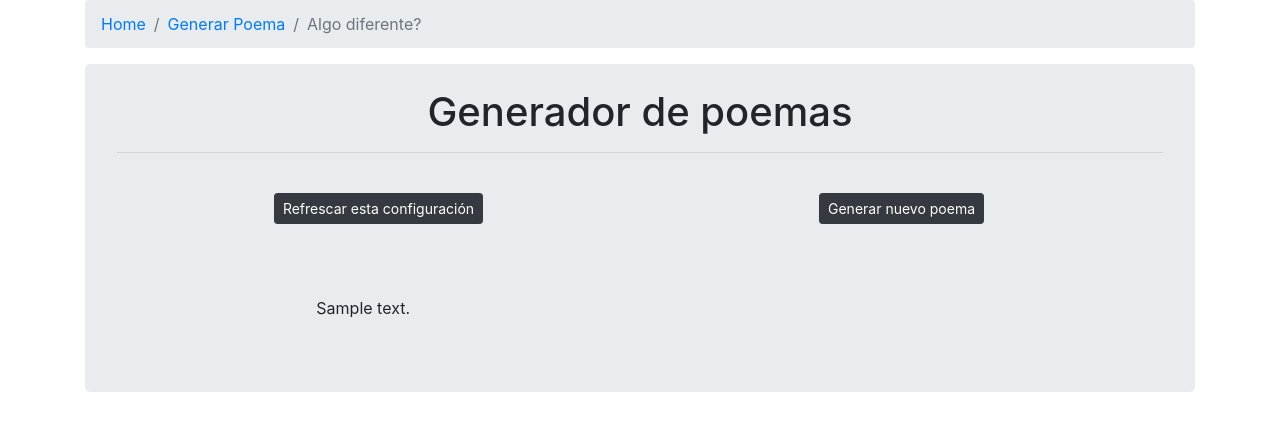
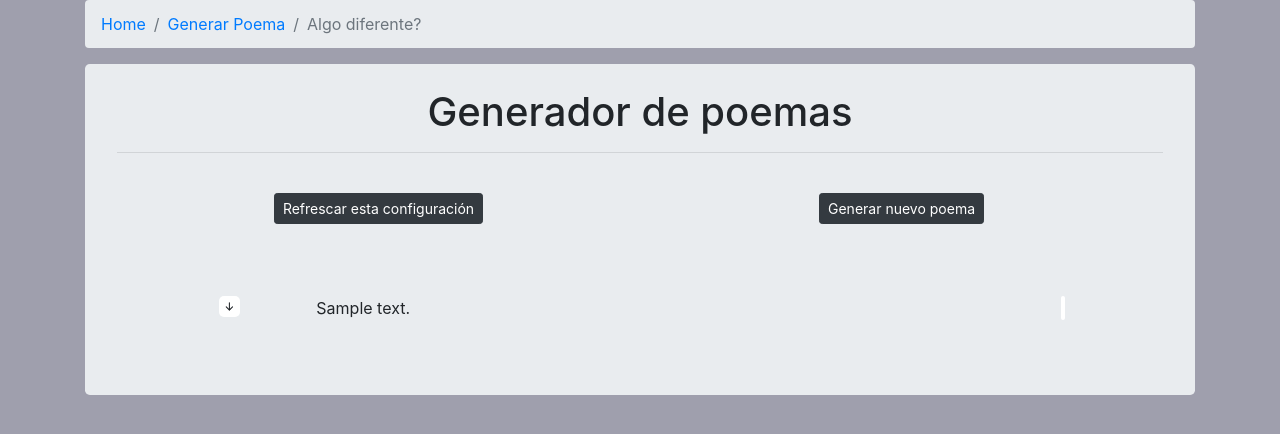
Before and after one commit to neburnodrog/Poebot, a Django app: template poems/templates/poems/poem.html in a window 1280 px wide. Shown: the top 434 px of the page. Run offline with Django 3.2, Linux system fonts and the light colour scheme; the template is opened without the code that fills it: most values are stand-ins (such as "Sample title", 1, 10 or a date in 2020); some libraries are stand-ins or nearby versions.

Commit message:
added some functionality to change the verses dinamically

```diff
--- a/poems/forms.py
+++ b/poems/forms.py
@@ -9,14 +9,15 @@ class CreatePoemForm(forms.Form):
         label="Número de versos",
         help_text="Número entero positivo.",
         required=False,
+        max_value=20
     )
 
     verse_length = forms.IntegerField(
         help_text="Medidos en número de sílabas (Mínimo 5 y máximo 19).",
         label="Longitud de los versos",
         required=False,
-        min_value=4,
-        max_value=20,
+        min_value=5,
+        max_value=19,
     )
 
     rhy_seq = forms.CharField(
--- a/poems/models.py
+++ b/poems/models.py
@@ -86,4 +86,6 @@ class Verse(models.Model):
         return self.verse_text
 
     def cut_verse(self):
-        return " ".join(self.verse_text.split()[:-1])
+        chopped_verse = self.verse_text.split()
+        verse_cut, last_word = chopped_verse[:-1], chopped_verse[-1]
+        return " ".join(verse_cut), last_word
--- a/poems/poemator.py
+++ b/poems/poemator.py
@@ -126,6 +126,8 @@ class PoemAutomator:
                 verse = self.select_verse(new_word, poem)
                 if verse:
                     return verse
+
+
 
         else:
             wordset_list = list(wordset)
@@ -386,7 +388,7 @@ def main():
     verse_length = input("Enter length of verses (ex: 5 or 5_8 (range) or 5, 8 (list of possible length): ").strip()
     rhy_seq = input("Enter sequence of rhymes").strip()
     poem_automator = PoemAutomator(ver_num=ver_num, verse_length=verse_length, rhy_seq=rhy_seq)
-    print("".join(poem_automator.poem))
+    print("\n".join([verse.verse_text if isinstance(verse, Verse) else "" for verse in poem_automator.poem]))
 
 
 if __name__ == "__main__":
--- a/poems/static/poems/create-poem.js
+++ b/poems/static/poems/create-poem.js
@@ -285,13 +285,13 @@ $(document).ready(function () {
       $( this ).removeClass( "is-invalid" ).addClass( "is-valid" );
       validInvalid( $( this ), "Si dejas este valor en blanco se generarán versos de tamaño variable y aleatorio" );
 
-    } else if ( 3 < verLenVal && verLenVal < 21 ) {
+    } else if ( 4 < verLenVal && verLenVal < 20 ) {
       $( this ).removeClass( "is-invalid" ).addClass( "is-valid" );
       validInvalid( $( this ), "Tiene buena pinta." );
 
     } else {
       $(this).removeClass( "is-valid" ).addClass( "is-invalid" );
-      validInvalid( $( this ), "El valor ha de ser un número entero positivo entre 4 y 20" );
+      validInvalid( $( this ), "El valor ha de ser un número entero positivo entre 5 y 19" );
     };
   });
 });
--- a/poems/static/poems/poem.js
+++ b/poems/static/poems/poem.js
@@ -2,14 +2,13 @@
 $(document).ready(function () {
 
   function swap(a, b) {
-      let a_mark = $("<span>").insertAfter(a);
-      let b_mark = $("<span>").insertAfter(b);
-      b.insertBefore(a_mark);
-      a.insertBefore(b_mark);
-      a_mark.remove();
-      b_mark.remove();
-
-  };
+    var verse_chosen_text = a.text();
+    var verse_chosen_id = a.attr("id");
+    var other_verse_text = b.text();
+    var other_verse_id = b.attr("id");
+    a.text(other_verse_text).attr("id", other_verse_id);
+    b.text(verse_chosen_text).attr("id", verse_chosen_id);
+  }
 
   $( '#reload' ).click( function() {
       location.reload();
@@ -23,19 +22,34 @@ $(document).ready(function () {
   });
 
   $( ".bi-arrow-down-short" ).click( function() {
-    let verse = $(this).parent().next().children();
-    let verse_index = verse.index($( ".verse" ));
-    let verse_to_change_with = $( ".verse" ).eq(verse_index + 1);
-    swap(verse, verse_to_change_with);
-
+    var verse_chosen = $(this).parent().next().children();
+    var verse_index = $( ".verse" ).index(verse_chosen);
+    var verse_next = $( ".verse" ).eq(verse_index + 1);
+    swap(verse_chosen, verse_next);
   });
 
   $( ".bi-arrow-up-short" ).click( function() {
-    let verse = $(this).parent().next().children();
-    let verse_index = verse.index($( ".verse" ));
-    let verse_to_change_with = $( ".verse" ).eq(verse_index + -1);
-    swap(verse, verse_to_change_with);
+    var verse_chosen = $(this).parent().next().children();
+    var verse_index = $( ".verse" ).index(verse_chosen);
+    var verse_prev = $( ".verse" ).eq(verse_index - 1);
+    swap(verse_chosen, verse_prev);
+  });
 
-  })
-  ;
+  $(".oi").click( function () {
+    var $verse_to_change = $(this).parent().prev().children();
+
+    $.ajax({
+      url: '/change_verse/',
+      data: `id=${$verse_to_change.attr("id")}`,
+      dataType: "json",
+      success: function(data){
+        if ( data.not_valid ) {
+          $verse_to_change.css("color", "red")
+        } else {
+          $verse_to_change.attr("id", data.id).text(data.verse_text);
+        };
+      }
+    });
+  });
+
 });
--- a/poems/static/poems/style.css
+++ b/poems/static/poems/style.css
@@ -0,0 +1,19 @@
+body {
+  background-color: #1136;
+}
+
+.oi {
+  padding: 2px;
+  border-radius: 5px;
+  background-color:white;
+}
+
+svg {
+  padding: 2px;
+  border-radius: 5px;
+  background-color: white;
+}
+
+#last_arrow {
+  background-color: #e9ecef;
+}
--- a/poems/templates/poems/poem.html
+++ b/poems/templates/poems/poem.html
@@ -15,35 +15,37 @@
           </div>
     </div><br><br><br>
 
-    <div class="container">
+    <div id="poem" class="container">
 
             {% for verse in object_list %}
 
                       {% if verse %}
                       <div class="row">
-                          <div class="col-2 text-right my-auto">
-                            <!-- {% if forloop.counter == 1 %}
-                            <svg width="1em" height="1em" viewBox="0 0 16 16" class="bi bi-arrow-down-short" fill="currentColor" xmlns="http://www.w3.org/2000/svg">
+                          <div class="col-2 text">
+                            {% if forloop.counter == 1 %}
+                            <svg width="1.3em" id="last_arrow" height="1.3em" viewBox="0 0 16 16" fill="currentColor" xmlns="http://www.w3.org/2000/svg">
+                            </svg>
+                            <svg width="1.3em" height="1.3em" viewBox="0 0 16 16" class="bi bi-arrow-down-short" fill="currentColor" xmlns="http://www.w3.org/2000/svg">
                               <path fill-rule="evenodd" d="M8 4a.5.5 0 0 1 .5.5v5.793l2.146-2.147a.5.5 0 0 1 .708.708l-3 3a.5.5 0 0 1-.708 0l-3-3a.5.5 0 1 1 .708-.708L7.5 10.293V4.5A.5.5 0 0 1 8 4z"/>
                             </svg>
                             {% elif forloop.last %}
-                            <svg width="1em" height="1em" viewBox="0 0 16 16" class="bi bi-arrow-up-short" fill="currentColor" xmlns="http://www.w3.org/2000/svg">
+                            <svg width="1.3em" height="1.3em" viewBox="0 0 16 16" class="bi bi-arrow-up-short" fill="currentColor" xmlns="http://www.w3.org/2000/svg">
                               <path fill-rule="evenodd" d="M8 12a.5.5 0 0 0 .5-.5V5.707l2.146 2.147a.5.5 0 0 0 .708-.708l-3-3a.5.5 0 0 0-.708 0l-3 3a.5.5 0 1 0 .708.708L7.5 5.707V11.5a.5.5 0 0 0 .5.5z"/>
                             </svg>
-                            <svg width="1em" height="1em" viewBox="0 0 16 16" fill="currentColor" xmlns="http://www.w3.org/2000/svg">
+                            <svg width="1.3em" id="last_arrow" height="1.3em" viewBox="0 0 16 16" fill="currentColor" xmlns="http://www.w3.org/2000/svg">
                             </svg>
                             {% else %}
-                            <svg width="1em" height="1em" viewBox="0 0 16 16" class="bi bi-arrow-up-short" fill="currentColor" xmlns="http://www.w3.org/2000/svg">
+                            <svg width="1.3em" height="1.3em" viewBox="0 0 16 16" class="bi bi-arrow-up-short" fill="currentColor" xmlns="http://www.w3.org/2000/svg">
                               <path fill-rule="evenodd" d="M8 12a.5.5 0 0 0 .5-.5V5.707l2.146 2.147a.5.5 0 0 0 .708-.708l-3-3a.5.5 0 0 0-.708 0l-3 3a.5.5 0 1 0 .708.708L7.5 5.707V11.5a.5.5 0 0 0 .5.5z"/>
                             </svg>
-                            <svg width="1em" height="1em" viewBox="0 0 16 16" class="bi bi-arrow-down-short" fill="currentColor" xmlns="http://www.w3.org/2000/svg">
+                            <svg width="1.3em" height="1.3em" viewBox="0 0 16 16" class="bi bi-arrow-down-short" fill="currentColor" xmlns="http://www.w3.org/2000/svg">
                               <path fill-rule="evenodd" d="M8 4a.5.5 0 0 1 .5.5v5.793l2.146-2.147a.5.5 0 0 1 .708.708l-3 3a.5.5 0 0 1-.708 0l-3-3a.5.5 0 1 1 .708-.708L7.5 10.293V4.5A.5.5 0 0 1 8 4z"/>
                             </svg>
-                            {% endif %} -->
+                            {% endif %}
 
                           </div>
-                        <div class="col-8 text-left my-auto"><span id="{{verse.id}}" class="verse">{{ verse.verse_text }}</span></div>
-                        <div class="col-2 my-auto"><span class="oi oi-loop-circular" title="icon loop-circular" aria-hidden="true"></span></div>
+                        <div class="col-8 text-left"><span id="{{verse.id}}" name="verse_id" class="verse">{{ verse.verse_text }}</span></div>
+                        <div class="col-2"><span class="oi oi-loop-circular" title="icon loop-circular"></span></div>
 
                       {% else %}
                       <div class="row">
@@ -52,7 +54,7 @@
                         <div class="col-2"></div>
 
                       {% endif %}
-                      </div>
+                    </div>
             {% empty %}
               <div class="col">No verses yet.</div>
 
--- a/poems/urls.py
+++ b/poems/urls.py
@@ -9,4 +9,5 @@ urlpatterns = [
     path("crear/", views.CreatePoemView.as_view(), name="create_poem"),
     path("poema/", views.PoemView.as_view(), name="poem"),
     path("validate/", views.validate_rhyme, name="validate_rhyme"),
+    path("change_verse/", views.change_verse, name="change_verse"),
 ]
```
Also changed, not shown: poems/views.py (+20 -2 lines).
